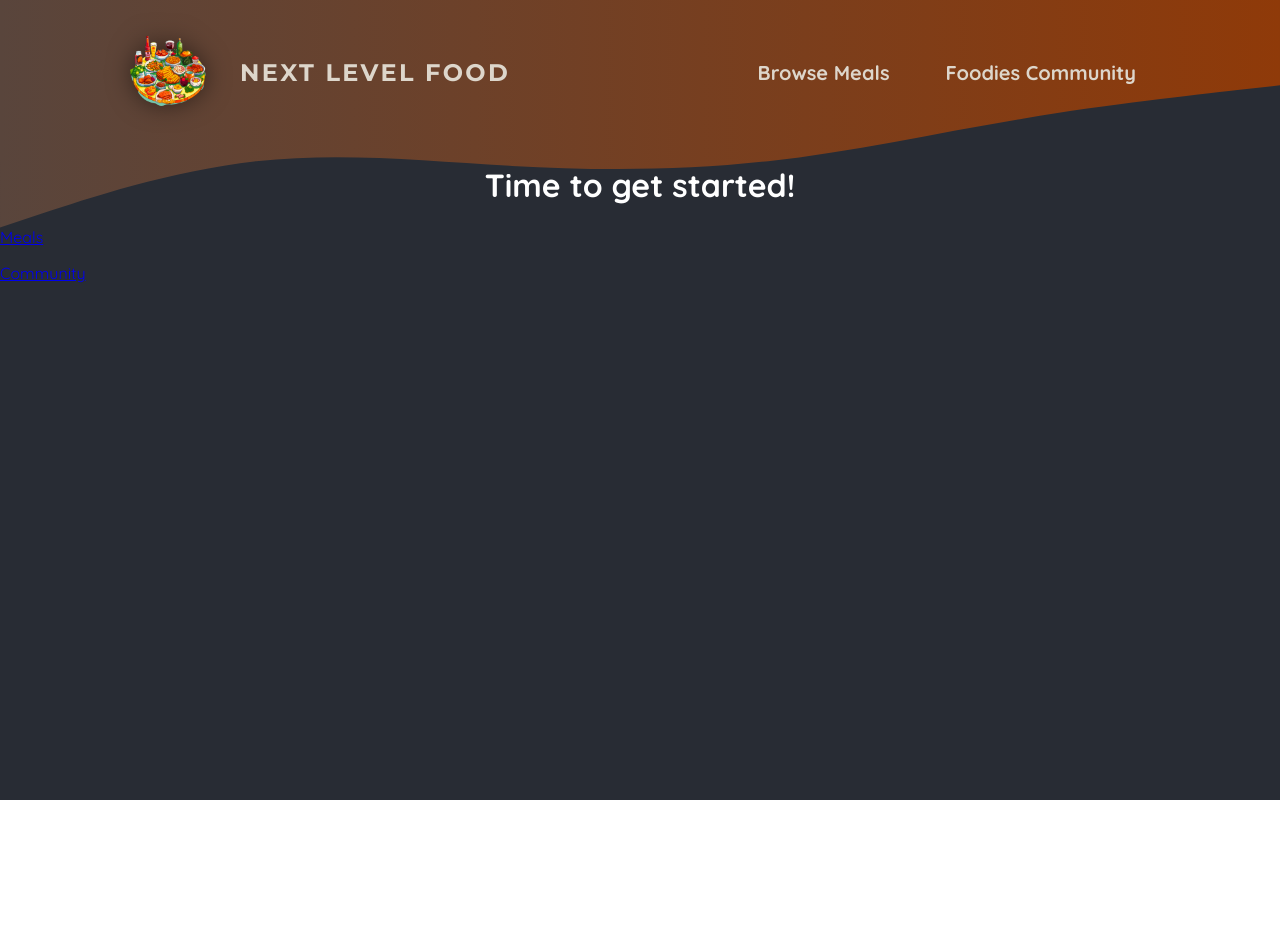
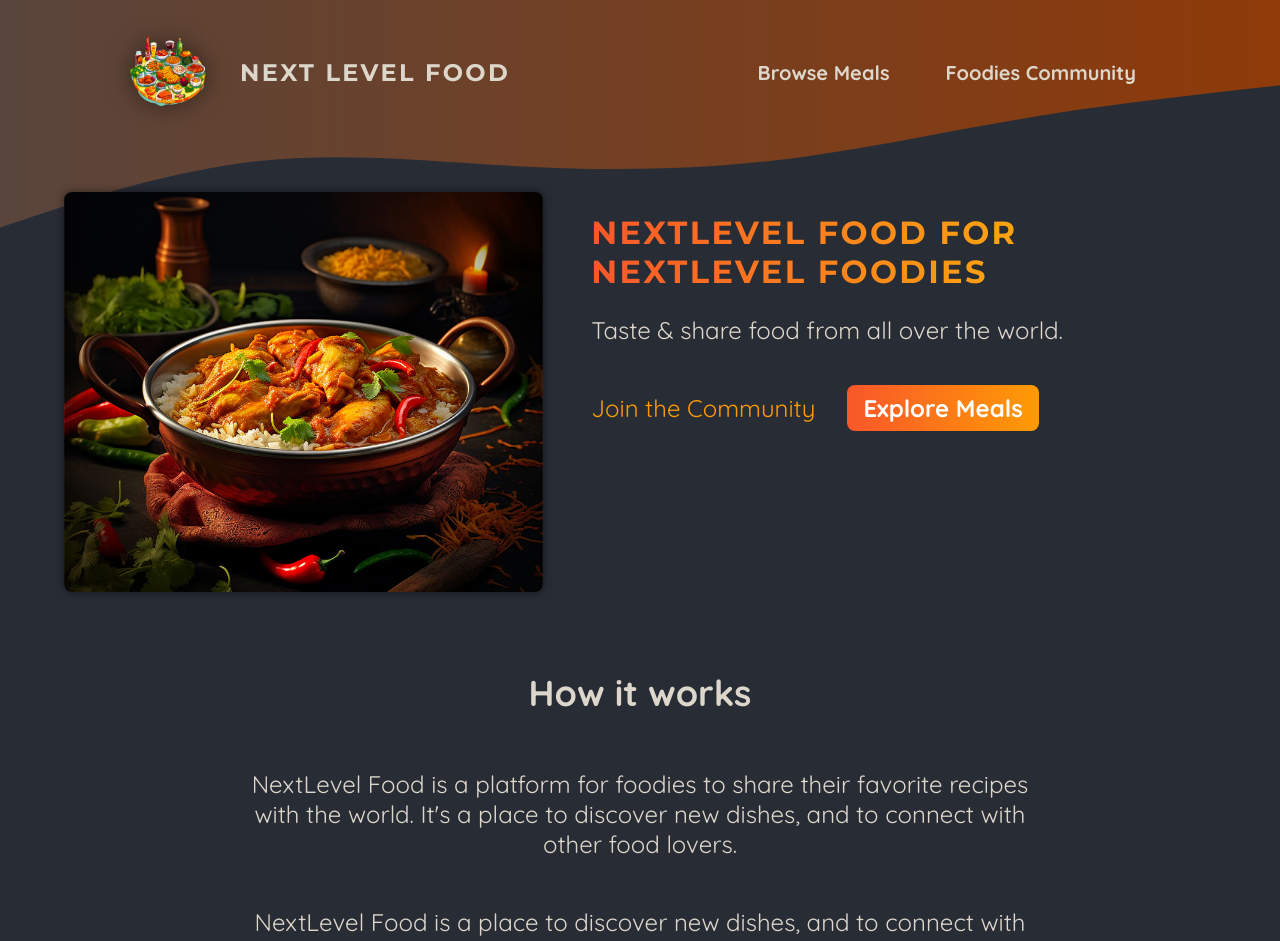
Before and after one commit to Jatin975/foodies-web-app, a Next.js app: page / in a window 1280 px wide. Shown: the top 941 px of the page. Before the commit the page ends 800 px from the top, so only its background shows below. Built offline with nearby package versions, Linux system fonts and the light colour scheme.

Commit message:
Added content to community page and modified the navigation link

```diff
--- /dev/null
+++ b/app/community/page.module.css
@@ -0,0 +1,61 @@
+.header {
+  gap: 3rem;
+  margin: 3rem auto 5rem auto;
+  width: 90%;
+  max-width: 75rem;
+  color: #ddd6cb;
+  font-size: 1.5rem;
+  text-align: center;
+}
+
+.header h1 {
+  font-family: 'Montserrat', sans-serif;
+}
+
+.highlight {
+  background: linear-gradient(90deg, #f9572a, #ff8a05);
+  background-clip: text;
+  -webkit-background-clip: text;
+  -webkit-text-fill-color: transparent;
+}
+
+.main {
+  width: 90%;
+  max-width: 40rem;
+  margin: 0 auto;
+  text-align: center;
+}
+
+.main h2 {
+  font-family: 'Montserrat', sans-serif;
+  font-size: 2rem;
+  margin-bottom: 3rem;
+  color: #ddd6cb;
+}
+
+.perks {
+  list-style: none;
+  margin: 3rem 0;
+  padding: 0;
+}
+
+.perks li {
+  display: flex;
+  flex-direction: column;
+  align-items: center;
+  gap: 2rem;
+}
+
+.perks img {
+  width: 8rem;
+  height: 8rem;
+  object-fit: contain;
+}
+
+.perks p {
+  font-family: 'Montserrat', sans-serif;
+  font-size: 1.5rem;
+  font-weight: bold;
+  margin: 0;
+  color: #ddd6cb;
+}
--- a/app/page.js
+++ b/app/page.js
@@ -1,13 +1,53 @@
 import Link from "next/link";
+
+import classes from "./page.module.css";
+import ImageSlideshow from "@/components/images/image-slideshow";
 
 export default function Home() {
   return (
-    <main>
-      <h1 style={{ color: 'white', textAlign: 'center' }}>
-        Time to get started!
-      </h1>
-      <p><Link href={"/meals"}>Meals</Link></p>
-      <p><Link href={"/community"}>Community</Link></p>
-    </main>
+    <>
+      <header className={classes.header}>
+        <div className={classes.slideshow}>
+          <ImageSlideshow />
+        </div>
+        <div>
+          <div className={classes.hero}>
+            <h1>NextLevel Food for NextLevel Foodies</h1>
+            <p>Taste & share food from all over the world.</p>
+          </div>
+          <div className={classes.cta}>
+            <Link href="/community">Join the Community</Link>
+            <Link href="/meals">Explore Meals</Link>
+          </div>
+        </div>
+      </header>
+      <main>
+        <section className={classes.section}>
+          <h2>How it works</h2>
+          <p>
+            NextLevel Food is a platform for foodies to share their favorite
+            recipes with the world. It&apos;s a place to discover new dishes,
+            and to connect with other food lovers.
+          </p>
+          <p>
+            NextLevel Food is a place to discover new dishes, and to connect
+            with other food lovers.
+          </p>
+        </section>
+
+        <section className={classes.section}>
+          <h2>Why NextLevel Food?</h2>
+          <p>
+            NextLevel Food is a platform for foodies to share their favorite
+            recipes with the world. It&apos;s a place to discover new dishes,
+            and to connect with other food lovers.
+          </p>
+          <p>
+            NextLevel Food is a place to discover new dishes, and to connect
+            with other food lovers.
+          </p>
+        </section>
+      </main>
+    </>
   );
 }
--- /dev/null
+++ b/app/page.module.css
@@ -0,0 +1,75 @@
+.header {
+  display: flex;
+  gap: 3rem;
+  margin: 3rem auto;
+  width: 90%;
+  max-width: 75rem;
+}
+
+.slideshow {
+  width: 40rem;
+  height: 25rem;
+}
+
+.hero {
+  color: #ddd6cb;
+  font-size: 1.5rem;
+}
+
+.hero h1 {
+  font-size: 2rem;
+  font-weight: bold;
+  font-family: 'Montserrat', sans-serif;
+  letter-spacing: 0.15rem;
+  text-transform: uppercase;
+  background: linear-gradient(90deg, #f9572a, #ffc905);
+  background-clip: text;
+  -webkit-background-clip: text;
+  -webkit-text-fill-color: transparent;
+}
+
+.cta {
+  font-size: 1.5rem;
+  display: flex;
+  gap: 1rem;
+}
+
+.cta a {
+  display: inline-block;
+  margin-top: 1rem;
+  padding: 0.5rem 1rem;
+  border-radius: 0.5rem;
+  background: linear-gradient(90deg, #f9572a, #ff9b05);
+  color: #ffffff;
+  font-weight: bold;
+  text-decoration: none;
+}
+
+.cta a:hover,
+.cta a:active {
+  background: linear-gradient(90deg, #fd4715, #f9b241);
+}
+
+.cta a:first-child {
+  background: transparent;
+  font-weight: normal;
+  color: #ff9b05;
+  padding-left: 0;
+}
+
+.cta a:first-child:hover,
+.cta a:first-child:active {
+  background: transparent;
+  color: #f9b241;
+}
+
+.section {
+  display: flex;
+  flex-direction: column;
+  color: #ddd6cb;
+  font-size: 1.5rem;
+  max-width: 50rem;
+  width: 90%;
+  margin: 2rem auto;
+  text-align: center;
+}
--- /dev/null
+++ b/components/images/image-slideshow.js
@@ -0,0 +1,46 @@
+"use client";
+import { useEffect, useState } from "react";
+import Image from "next/image";
+import burgerImg from "@/assets/burger.jpg";
+import curryImg from "@/assets/curry.jpg";
+import dumplingsImg from "@/assets/dumplings.jpg";
+import macncheeseImg from "@/assets/macncheese.jpg";
+import pizzaImg from "@/assets/pizza.jpg";
+import schnitzelImg from "@/assets/schnitzel.jpg";
+import tomatoSaladImg from "@/assets/tomato-salad.jpg";
+import classes from "./image-slideshow.module.css";
+
+const images = [
+  { image: burgerImg, alt: "A delicious, juicy burger" },
+  { image: curryImg, alt: "A delicious, spicy curry" },
+  { image: dumplingsImg, alt: "Steamed dumplings" },
+  { image: macncheeseImg, alt: "Mac and cheese" },
+  { image: pizzaImg, alt: "A delicious pizza" },
+  { image: schnitzelImg, alt: "A delicious schnitzel" },
+  { image: tomatoSaladImg, alt: "A delicious tomato salad" },
+];
+
+export default function ImageSlideshow() {
+  const [currentImageIndex, setCurrentImageIndex] = useState(0);
+
+  useEffect(() => {
+    const interval = setInterval(() => {
+      setCurrentImageIndex((prevIndex) => (prevIndex + 1) % images.length);
+    }, 5000);
+
+    return () => clearInterval(interval);
+  }, []);
+
+  return (
+    <div className={classes.slideshow}>
+      {images.map((image, index) => (
+        <Image
+          key={index}
+          src={image.image}
+          className={index === currentImageIndex ? classes.active : ""}
+          alt={image.alt}
+        />
+      ))}
+    </div>
+  );
+}
--- /dev/null
+++ b/components/images/image-slideshow.module.css
@@ -0,0 +1,26 @@
+.slideshow {
+  position: relative;
+  width: 100%;
+  height: 100%;
+  border-radius: 8px;
+  overflow: hidden;
+  box-shadow: 0 0 0.5rem rgba(0, 0, 0, 0.5);
+}
+
+.slideshow img {
+  width: 100%;
+  height: 100%;
+  object-fit: cover;
+  position: absolute;
+  top: 0;
+  left: 0;
+  opacity: 0;
+  transform: scale(1.1) translateX(-1rem) rotate(-5deg);
+  transition: all 0.5s ease-in-out;
+}
+
+.slideshow .active {
+  z-index: 1;
+  opacity: 1;
+  transform: scale(1) translateX(0) rotate(0);
+}
--- a/components/main-header/main-header.js
+++ b/components/main-header/main-header.js
@@ -4,6 +4,7 @@
 import classes from "./main-header.module.css";
 import Image from "next/image";
 import MainHeaderBackground from "./main-header-background";
+import NavLink from "./nav-link";
 
 export default function MainHeaderLayout() {
   return (
@@ -17,10 +18,10 @@
         <nav className={classes.nav}>
           <ul>
             <li>
-              <Link href={"/meals"}>Browse Meals</Link>
+              <NavLink href={"/meals"}>Browse Meals</NavLink>
             </li>
             <li>
-              <Link href={"/community"}>Foodies Community</Link>
+              <NavLink href={"/community"}>Foodies Community</NavLink>
             </li>
           </ul>
         </nav>
--- a/components/main-header/main-header.module.css
+++ b/components/main-header/main-header.module.css
@@ -21,30 +21,6 @@
   font-size: 1.25rem;
 }
 
-.nav a {
-  text-decoration: none;
-  color: #ddd6cb;
-  font-weight: bold;
-  padding: 0.5rem 1rem;
-  border-radius: 0.5rem;
-}
-
-.nav a:hover,
-.nav a:active {
-  background: linear-gradient(90deg, #ff8a05, #f9b331);
-  background-clip: text;
-  -webkit-background-clip: text;
-  -webkit-text-fill-color: transparent;
-  text-shadow: 0 0 18px rgba(248, 190, 42, 0.8);
-}
-
-.active {
-  background: linear-gradient(90deg, #ff8a05, #f9b331);
-  background-clip: text;
-  -webkit-background-clip: text;
-  -webkit-text-fill-color: transparent;
-}
-
 .logo {
   display: flex;
   align-items: center;
--- /dev/null
+++ b/components/main-header/nav-link.js
@@ -0,0 +1,22 @@
+'use client';
+import Link from "next/link";
+import React from "react";
+import classes from "./nav-link.module.css";
+import { usePathname } from "next/navigation";
+
+export default function NavLink({ href, children }) {
+  const path = usePathname();
+
+  return (
+    <Link
+      href={href}
+      className={
+        path.startsWith(href)
+          ? `${classes.link} ${classes.active}`
+          : classes.link
+      }
+    >
+      {children}
+    </Link>
+  );
+}
--- /dev/null
+++ b/components/main-header/nav-link.module.css
@@ -0,0 +1,23 @@
+.link {
+    text-decoration: none;
+    color: #ddd6cb;
+    font-weight: bold;
+    padding: 0.5rem 1rem;
+    border-radius: 0.5rem;
+}
+
+.link:hover,
+.link:active {
+    background: linear-gradient(90deg, #ff8a05, #f9b331);
+    background-clip: text;
+    -webkit-background-clip: text;
+    -webkit-text-fill-color: transparent;
+    text-shadow: 0 0 18px rgba(248, 190, 42, 0.8);
+}
+
+.active {
+    background: linear-gradient(90deg, #ff8a05, #f9b331);
+    background-clip: text;
+    -webkit-background-clip: text;
+    -webkit-text-fill-color: transparent;
+}
```
Also changed, not shown: app/community/page.js (+35 -4 lines).
